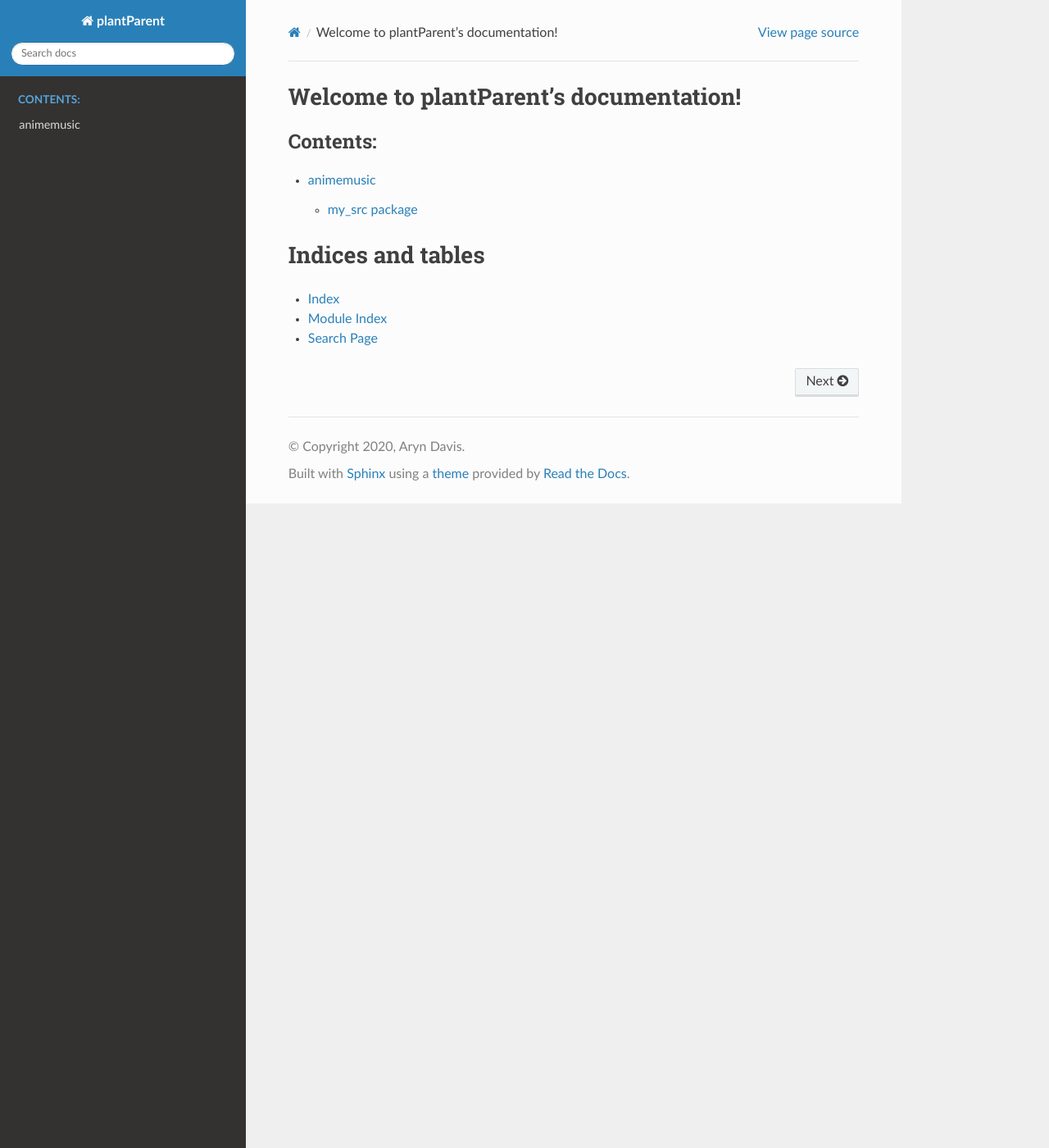
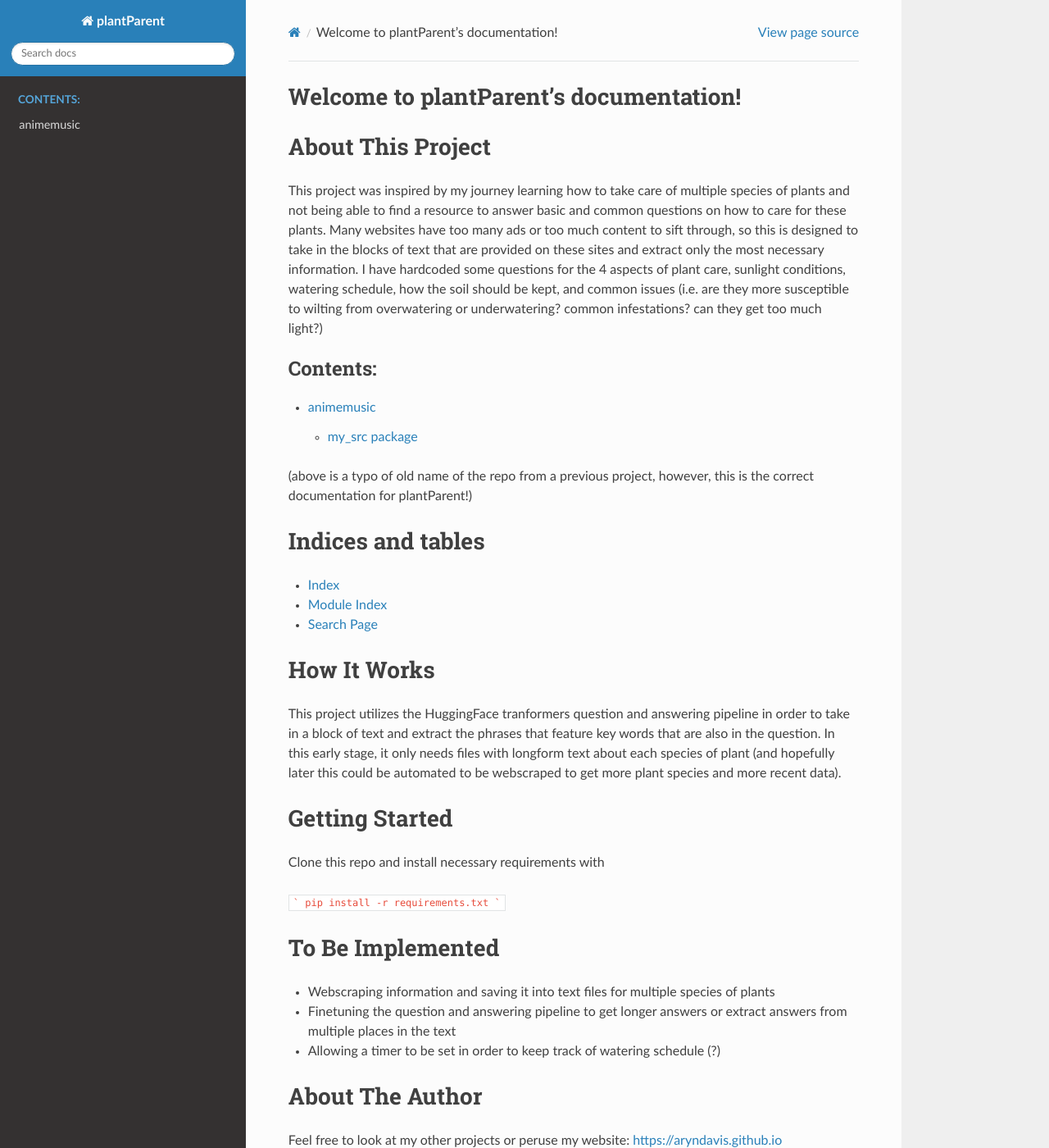
Before and after one commit to aryndavis/plantParent, a Sphinx documentation site: the page built from docs/index.rst, in a window 1280 px wide and 1400 px high. Shown: the whole window at 82% size. Built offline with Sphinx 7.4.7 and the Read the Docs theme 2.0.0, drawn with Linux system fonts in a browser that asks for light colours.

Commit message:
added more content to front page of docs

````diff
--- a/docs/index.rst
+++ b/docs/index.rst
@@ -6,11 +6,19 @@
 Welcome to plantParent's documentation!
 =======================================
 
+About This Project
+==================
+
+This project was inspired by my journey learning how to take care of multiple species of plants and not being able to find a resource to answer basic and common questions on how to care for these plants. Many websites have too many ads or too much content to sift through, so this is designed to take in the blocks of text that are provided on these sites and extract only the most necessary information. I have hardcoded some questions for the 4 aspects of plant care, sunlight conditions, watering schedule, how the soil should be kept, and common issues (i.e. are they more susceptible to wilting from overwatering or underwatering? common infestations? can they get too much light?)
+
 .. toctree::
    :maxdepth: 2
    :caption: Contents:
 
+
    modules
+
+(above is a typo of old name of the repo from a previous project, however, this is the correct documentation for plantParent!)
 
 Indices and tables
 ==================
@@ -18,3 +26,29 @@ Indices and tables
 * :ref:`genindex`
 * :ref:`modindex`
 * :ref:`search`
+
+How It Works
+==================
+
+This project utilizes the HuggingFace tranformers question and answering pipeline in order to take in a block of text and extract the phrases that feature key words that are also in the question. In this early stage, it only needs files with longform text about each species of plant (and hopefully later this could be automated to be webscraped to get more plant species and more recent data).
+
+Getting Started
+==================
+
+Clone this repo and install necessary requirements with
+
+```
+pip install -r requirements.txt
+```
+
+To Be Implemented
+==================
+
+* Webscraping information and saving it into text files for multiple species of plants
+* Finetuning the question and answering pipeline to get longer answers or extract answers from multiple places in the text
+* Allowing a timer to be set in order to keep track of watering schedule (?)
+
+About The Author
+==================
+
+Feel free to look at my other projects or peruse my website: https://aryndavis.github.io
````
